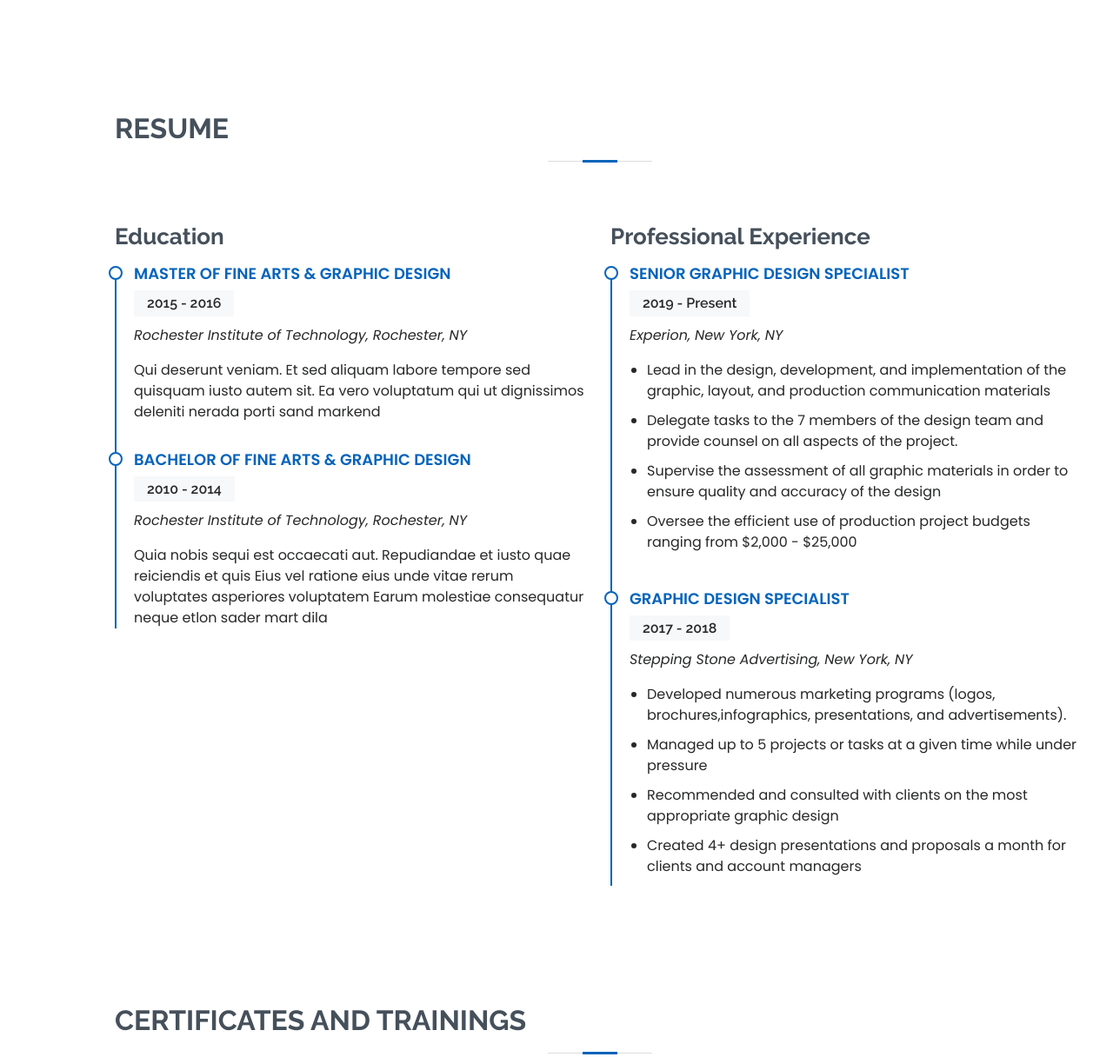
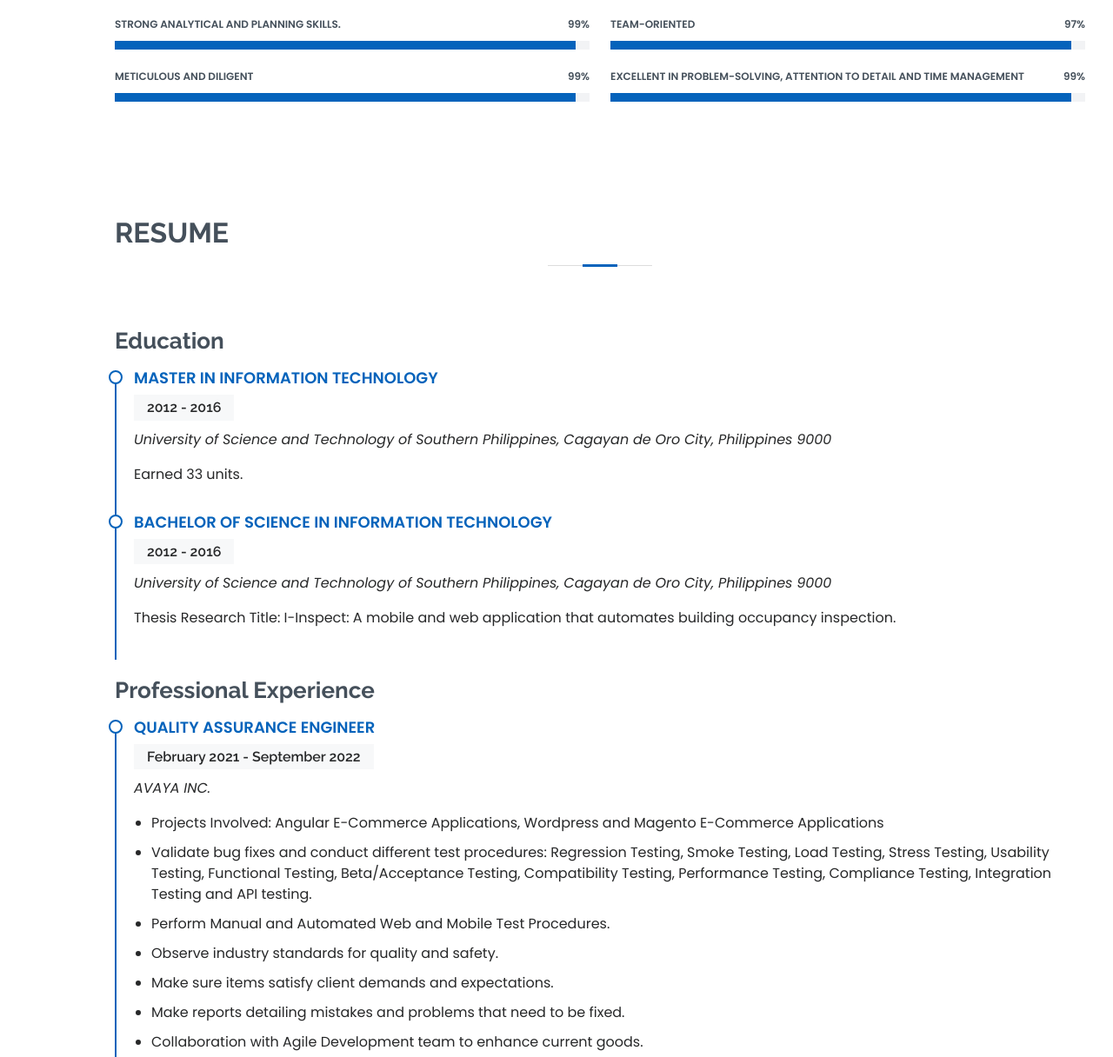
Before and after one commit to chardestrada/chardestrada.github.io, a plain HTML site: page index.html in a window 1280 px wide. Shown: the part 2256-3472 px from the top of the page at 87% size. Drawn offline with Linux system fonts and the light colour scheme.

Commit message:
updated contents

```diff
--- a/index.html
+++ b/index.html
@@ -175,6 +175,18 @@
                 <div class="progress-bar" role="progressbar" aria-valuenow="95" aria-valuemin="0" aria-valuemax="100"></div>
               </div>
             </div>
+            <div class="progress">
+              <span class="skill">Strong Analytical and Planning Skills.<i class="val">99%</i></span>
+              <div class="progress-bar-wrap">
+                <div class="progress-bar" role="progressbar" aria-valuenow="97" aria-valuemin="0" aria-valuemax="100"></div>
+              </div>
+            </div>
+            <div class="progress">
+              <span class="skill">Meticulous and Diligent<i class="val">99%</i></span>
+              <div class="progress-bar-wrap">
+                <div class="progress-bar" role="progressbar" aria-valuenow="97" aria-valuemin="0" aria-valuemax="100"></div>
+              </div>
+            </div>
           </div>
           <div class="col-lg-6">
             <div class="progress">
@@ -239,6 +251,18 @@
                 <div class="progress-bar" role="progressbar" aria-valuenow="97" aria-valuemin="0" aria-valuemax="100"></div>
               </div>
             </div>
+            <div class="progress">
+              <span class="skill">Team-Oriented<i class="val">97%</i></span>
+              <div class="progress-bar-wrap">
+                <div class="progress-bar" role="progressbar" aria-valuenow="97" aria-valuemin="0" aria-valuemax="100"></div>
+              </div>
+            </div>
+            <div class="progress">
+              <span class="skill">Excellent in Problem-solving, Attention to Detail and Time Management<i class="val">99%</i></span>
+              <div class="progress-bar-wrap">
+                <div class="progress-bar" role="progressbar" aria-valuenow="97" aria-valuemin="0" aria-valuemax="100"></div>
+              </div>
+            </div>
           </div>
 
         </div>
@@ -255,43 +279,85 @@
         </div>
 
         <div class="row">
-          <div class="col-lg-6">
+          <div class="col-lg-12">
             <h3 class="resume-title">Education</h3>
             <div class="resume-item">
-              <h4>Master of Fine Arts &amp; Graphic Design</h4>
-              <h5>2015 - 2016</h5>
-              <p><em>Rochester Institute of Technology, Rochester, NY</em></p>
-              <p>Qui deserunt veniam. Et sed aliquam labore tempore sed quisquam iusto autem sit. Ea vero voluptatum qui ut dignissimos deleniti nerada porti sand markend</p>
+              <h4>Master in Information Technology</h4>
+              <h5>2012 - 2016</h5>
+              <p><em>University of Science and Technology of Southern Philippines, Cagayan de Oro City, Philippines 9000</em></p>
+              <p>Earned 33 units.</p>
             </div>
             <div class="resume-item">
-              <h4>Bachelor of Fine Arts &amp; Graphic Design</h4>
-              <h5>2010 - 2014</h5>
-              <p><em>Rochester Institute of Technology, Rochester, NY</em></p>
-              <p>Quia nobis sequi est occaecati aut. Repudiandae et iusto quae reiciendis et quis Eius vel ratione eius unde vitae rerum voluptates asperiores voluptatem Earum molestiae consequatur neque etlon sader mart dila</p>
+              <h4>Bachelor of Science in Information Technology </h4>
+              <h5>2012 - 2016</h5>
+              <p><em>University of Science and Technology of Southern Philippines, Cagayan de Oro City, Philippines 9000</em></p>
+              <p>Thesis Research Title: I-Inspect: A mobile and web application that automates building occupancy inspection.</p>
             </div>
-          </div>
-          <div class="col-lg-6">
             <h3 class="resume-title">Professional Experience</h3>
             <div class="resume-item">
-              <h4>Senior graphic design specialist</h4>
-              <h5>2019 - Present</h5>
-              <p><em>Experion, New York, NY </em></p>
+              <h4>Quality Assurance Engineer</h4>
+              <h5>February 2021 - September 2022</h5>
+              <p><em>AVAYA INC. </em></p>
               <ul>
-                <li>Lead in the design, development, and implementation of the graphic, layout, and production communication materials</li>
-                <li>Delegate tasks to the 7 members of the design team and provide counsel on all aspects of the project. </li>
-                <li>Supervise the assessment of all graphic materials in order to ensure quality and accuracy of the design</li>
-                <li>Oversee the efficient use of production project budgets ranging from $2,000 - $25,000</li>
+                <li>Projects Involved: Angular E-Commerce Applications, Wordpress and Magento E-Commerce Applications</li>
+                <li>Validate bug fixes and conduct different test procedures:
+                  Regression Testing, Smoke Testing, Load Testing, Stress Testing,
+                  Usability Testing, Functional Testing, Beta/Acceptance Testing,
+                  Compatibility Testing, Performance Testing, Compliance
+                  Testing, Integration Testing and API testing.</li>
+                <li>Perform Manual and Automated Web and Mobile Test Procedures.</li>
+                <li>Observe industry standards for quality and safety.</li>
+                <li>Make sure items satisfy client demands and expectations.</li>
+                <li>Make reports detailing mistakes and problems that need to be fixed.</li>
+                <li>Collaboration with Agile Development team to enhance current goods.</li>
+                <li>Uphold production standards for dependability and performance.</li>
+                <li>Establish quality metrics to monitor product improvement.</li>
+                <li>Execute activities and tests for quality improvement.</li>
+                <li>Establishing company procedures and quality assurance requirements.</li>
               </ul>
             </div>
             <div class="resume-item">
-              <h4>Graphic design specialist</h4>
-              <h5>2017 - 2018</h5>
-              <p><em>Stepping Stone Advertising, New York, NY</em></p>
+              <h4>Quality Assurance Engineer</h4>
+              <h5>June 2020 - January 2021</h5>
+              <p><em>UPWORK INC. </em></p>
               <ul>
-                <li>Developed numerous marketing programs (logos, brochures,infographics, presentations, and advertisements).</li>
-                <li>Managed up to 5 projects or tasks at a given time while under pressure</li>
-                <li>Recommended and consulted with clients on the most appropriate graphic design</li>
-                <li>Created 4+ design presentations and proposals a month for clients and account managers</li>
+                <li>Projects Involved: Angular E-Commerce Applications, Wordpress and Magento E-Commerce Applications</li>
+                <li>Validate bug fixes and conduct different test procedures:
+                  Regression Testing, Smoke Testing, Load Testing, Stress Testing,
+                  Usability Testing, Functional Testing, Beta/Acceptance Testing,
+                  Compatibility Testing, Performance Testing, Compliance
+                  Testing, Integration Testing and API testing.</li>
+                <li>Perform Manual and Automated Web and Mobile Test Procedures.</li>
+                <li>Observe industry standards for quality and safety.</li>
+                <li>Make sure items satisfy client demands and expectations.</li>
+                <li>Make reports detailing mistakes and problems that need to be fixed.</li>
+                <li>Collaboration with Agile Development team to enhance current goods.</li>
+                <li>Uphold production standards for dependability and performance.</li>
+                <li>Establish quality metrics to monitor product improvement.</li>
+                <li>Execute activities and tests for quality improvement.</li>
+                <li>Establishing company procedures and quality assurance requirements.</li>
+              </ul>
+            </div>
+            <div class="resume-item">
+              <h4>Quality Assurance Specialist</h4>
+              <h5>May 2016 - May 2020</h5>
+              <p><em>SYNTACTICS INC.</em></p>
+              <ul>
+                <li>Projects Involved: Electronic Logging Device, Wordpress and Magento E-Commerce Applications</li>
+                <li>Validate bug fixes and conduct different test procedures:
+                  Regression Testing, Smoke Testing, Load Testing, Stress Testing,
+                  Usability Testing, Functional Testing, Beta/Acceptance Testing,
+                  Compatibility Testing, Performance Testing, Compliance
+                  Testing, Integration Testing and API testing.</li>
+                <li>Perform Manual and Automated Web and Mobile Test Procedures.</li>
+                <li>Observe industry standards for quality and safety.</li>
+                <li>Make sure items satisfy client demands and expectations.</li>
+                <li>Make reports detailing mistakes and problems that need to be fixed.</li>
+                <li>Collaboration with Agile Development team to enhance current goods.</li>
+                <li>Uphold production standards for dependability and performance.</li>
+                <li>Establish quality metrics to monitor product improvement.</li>
+                <li>Execute activities and tests for quality improvement.</li>
+                <li>Establishing company procedures and quality assurance requirements.</li>
               </ul>
             </div>
           </div>
```
